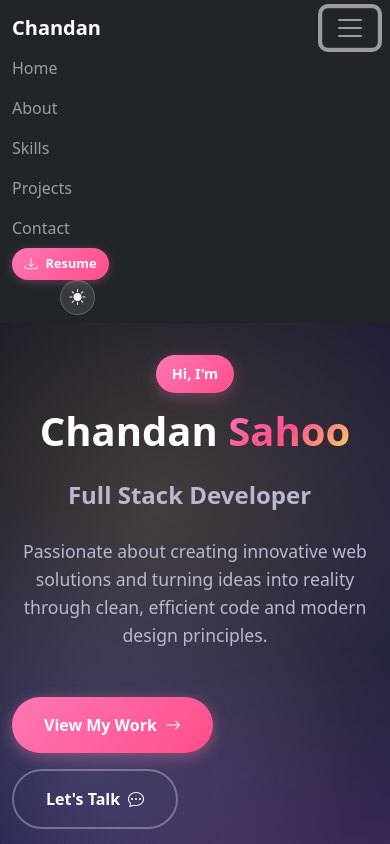
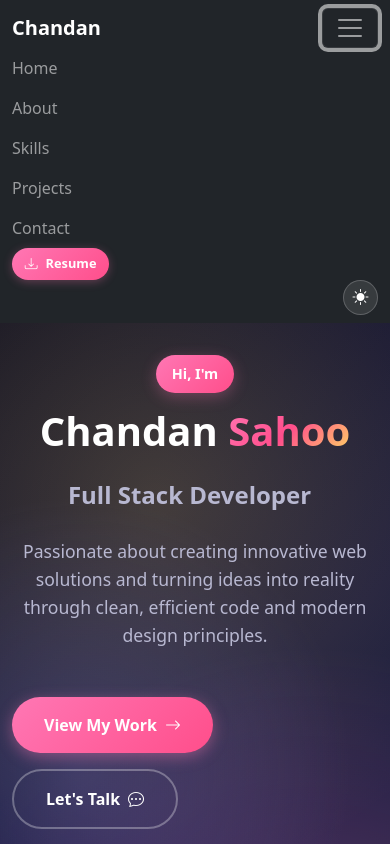
Before and after one commit to chandugithubui/chandan-portfolio, a React (Vite) app: page / in a window 390 px wide. Both pictures are taken after a click on the button "Toggle navigation". Shown: the top 844 px of the page. Built offline with nearby package versions, Linux system fonts and the light colour scheme.

Commit message:
alignment fixing

```diff
--- a/src/components/layout/Navbar.jsx
+++ b/src/components/layout/Navbar.jsx
@@ -100,7 +100,7 @@ const Navbar = () => {
                 Resume
               </button>
             </li>
-            <li className="nav-item ms-5 ms-md-5">
+            <li className="nav-item ms-auto ms-md-5">
               <button
                 className="nav-link theme-toggle-btn"
                 onClick={toggleTheme}
```
